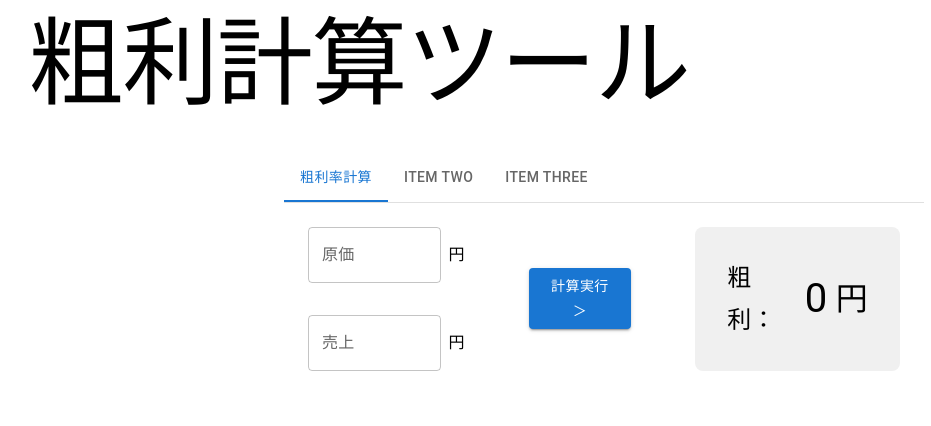
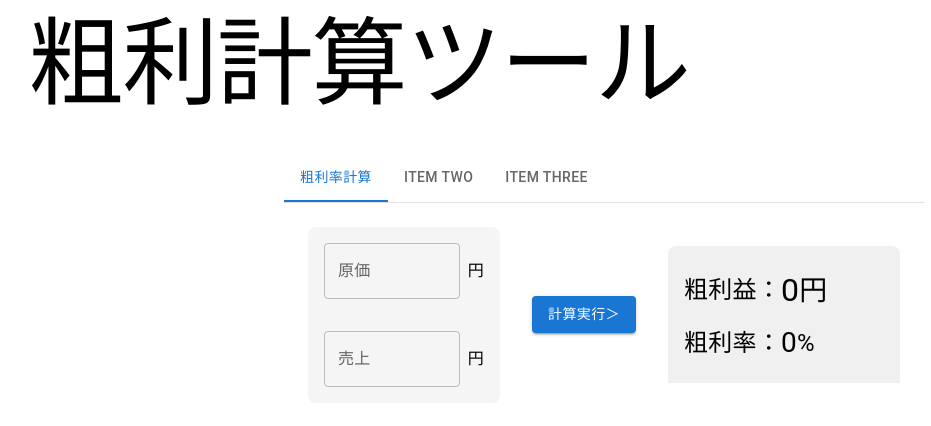
Before and after one commit to mimihokuro/gross-profit-calculation, a React (Vite) app: page / in a window 1280 px wide. Shown: the top 426 px of the page, without its empty margins (36-967 px from the left). Built offline with nearby package versions, Linux system fonts and the light colour scheme.

Commit message:
✨ 粗利率表示を追加

```diff
--- a/src/components/GrossMarginRatio.jsx
+++ b/src/components/GrossMarginRatio.jsx
@@ -5,14 +5,17 @@ const GrossProfitRatio = () => {
   const [cost, setCost] = useState("");
   const [sales, setSales] = useState("");
   const [grossProfit, setGrossProfit] = useState(0);
+  const [grossProfitRatio, setGrossProfitRatio] = useState(0);
 
   const calculationGrossProfit = () => {
     const parseCost = parseFloat(cost);
     const parseSales = parseFloat(sales);
     if (!isNaN(parseCost) && !isNaN(parseSales)) {
       setGrossProfit(parseSales - parseCost);
+      setGrossProfitRatio(Math.round((grossProfit / parseSales) * 1000) / 10);
     } else {
       setGrossProfit(0);
+      setGrossProfitRatio(0);
     }
   };
 
@@ -23,8 +26,13 @@ const GrossProfitRatio = () => {
 
   return (
     <>
-      <Stack direction="row" spacing={8} alignItems="center">
-        <Stack spacing={4}>
+      <Stack
+        direction="row"
+        gap={4}
+        alignItems="center"
+        justifyContent="space-between"
+      >
+        <Stack spacing={4} backgroundColor="#f5f5f5" borderRadius={2} p={2}>
           {GROSS_MARGIN_RATIO_ITEMS.map((item) => {
             return (
               <Stack
@@ -55,24 +63,39 @@ const GrossProfitRatio = () => {
           計算実行＞
         </Button>
         <Stack
-          spacing={1}
-          direction="row"
-          alignItems="center"
+          flexGrow={1}
+          borderRadius={2}
           backgroundColor="#f0f0f0"
-          px={4}
-          py={2}
-          borderRadius={2}
-          alignSelf="stretch"
+          justifyContent="center"
         >
-          <Typography variant="subtitle1" fontSize={24}>
-            粗利：
-          </Typography>
-          <Typography variant="subtitle1" fontSize={40}>
-            {grossProfit}
-          </Typography>
-          <Typography variant="subtitle1" fontSize={32}>
-            円
-          </Typography>
+          <Stack direction="row" alignItems="center" p={2} pb={0}>
+            <Typography variant="subtitle1" fontSize={24}>
+              粗利益：
+            </Typography>
+            <Typography variant="subtitle1" fontSize={32}>
+              {grossProfit}
+            </Typography>
+            <Typography variant="subtitle1" fontSize={28}>
+              円
+            </Typography>
+          </Stack>
+          <Stack
+            backgroundColor="#f0f0f0"
+            direction="row"
+            alignItems="center"
+            p={2}
+            pt={0}
+          >
+            <Typography variant="subtitle1" fontSize={24}>
+              粗利率：
+            </Typography>
+            <Typography variant="subtitle1" fontSize={28}>
+              {grossProfitRatio}
+            </Typography>
+            <Typography variant="subtitle1" fontSize={24}>
+              %
+            </Typography>
+          </Stack>
         </Stack>
       </Stack>
     </>
```
